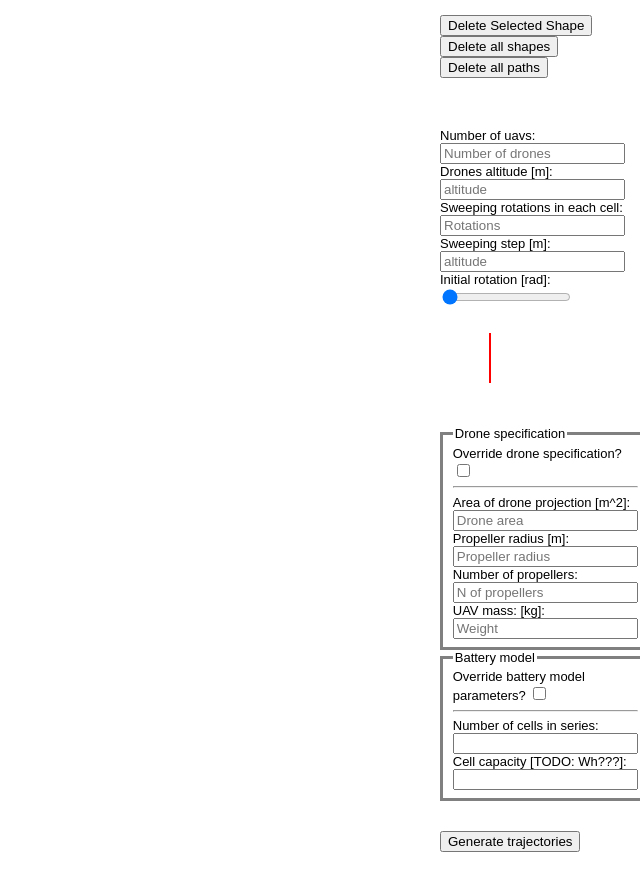
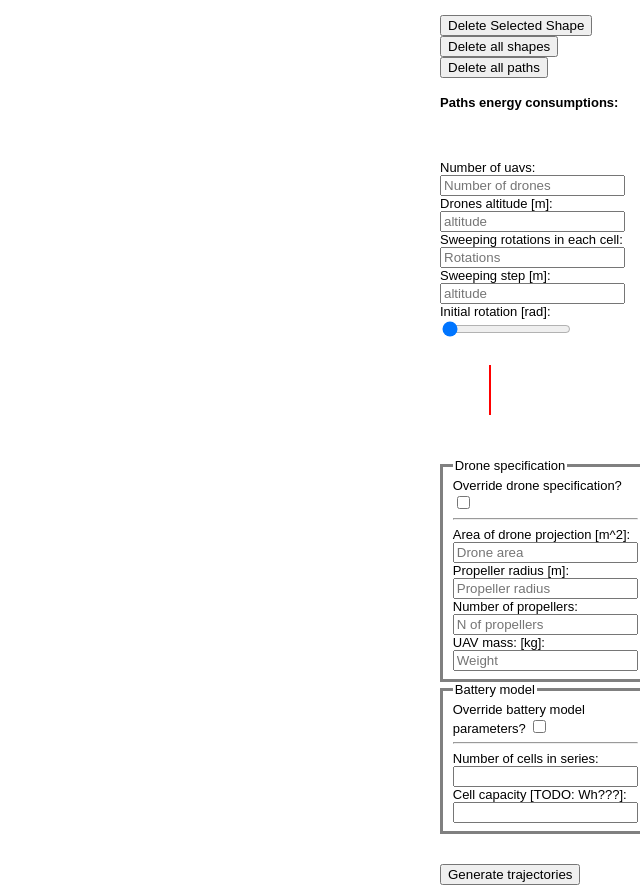
Before and after one commit to ddatsko/thesis_gui, a Flask app: page / in a window 1280 px wide. Shown: the whole page, without its empty margins (640-1280 px from the left). Before the commit the page ends 852 px from the top, so only its background shows below. Run offline with Flask 2, Linux system fonts and the light colour scheme; some libraries are stand-ins or nearby versions.

Commit message:
Showing energy consumptions

```diff
--- a/app.py
+++ b/app.py
@@ -14,7 +14,9 @@ def generate_drones_paths(generate_req) -> GeneratePathsResponse or None:
     if not res.success:
         return json.dumps({"success": False, "res": res.message})
     else:
-        return json.dumps({"success": True, "res": [[(p.position.y, p.position.x) for p in path.list] for path in res.paths_gps]})
+        return json.dumps({"success": True,
+                            "path": [[(p.position.y, p.position.x) for p in path.list] for path in res.paths_gps],
+                            "energy": res.energy_consumptions})
 
 
 
@@ -55,7 +57,6 @@ def generate_trajectories():
             generate_req.battery_number_of_cells = int(json_data["cells-in-series"] or 0)
 
         res = generate_drones_paths(generate_req)
-        print(res)
         return res, 200
     except Exception as e:
         return f"Error: {e}", 500
--- a/templates/google.html
+++ b/templates/google.html
@@ -42,6 +42,17 @@
         border: grey solid medium;
         margin-right: 10px;
         margin-left: 0;
+      }
+
+      .color-marker {
+        display: inline-block;
+        width: 10px;
+        height: 10px;
+        border: 0;
+      }
+
+      ul {
+        list-style: none;
       }
 
       #delete-button {
@@ -311,6 +322,16 @@
           add_one_path(paths[i], colors[i]);
         }
       }
+      var cons;
+      function update_energy_consumptions(consumptions) {
+        cons = consumptions;
+        let colors = get_distinguishable_colors(consumptions.length);
+        let list = document.getElementById("power-consumptions");
+        list.innerHTML = "";
+        for (let i = 0; i < consumptions.length; ++i) {
+          list.innerHTML += `<li> <div class="color-marker" style="background-color: ${colors[i]}"></div> ${consumptions[i].toFixed(2)}</li>`
+        }
+      }
 
 
       function generate_trajectories(e) {
@@ -389,7 +410,6 @@
           body: JSON.stringify(value),
         });
         fetch(req).then(response => {
-          console.log(response);
           if (response.status != 200) {
             response.text().then(text => {alert(text)});
             throw new Error();
@@ -397,13 +417,16 @@
             return response.json();
           }
         }).then(data => {
+          console.log(data);
           if (data.success != true) {
             alert(`Error while generating paths: ${data.message}`);
             return;
           }
-          draw_paths_on_map(data.res);
+          draw_paths_on_map(data.path);
+          update_energy_consumptions(data.energy);
+
         }).catch(er => {})
-        return false;
+        return;
       }
 
 
@@ -416,6 +439,14 @@
         <button id="delete-button">Delete Selected Shape</button>
         <button id="delete-all-button">Delete all shapes</button>
         <button id="delete-all-paths" onclick="clear_paths_from_map()">Delete all paths</button>
+        <div>
+          <h4>
+            Paths energy consumptions:
+            <ul id="power-consumptions">
+
+            </ul>
+          </h4>
+        </div>
         <form onsubmit="generate_trajectories(event)"  method="post" id="path-planning-settings">
           <label for="n-uavs">Number of uavs: </label> <input type="number" min="0" step="1" placeholder="Number of drones" id="n-uavs" name="n-uavs"  required>
           <label for="altitude">Drones altitude [m]: </label> <input type="number" min="1" step="1" placeholder="altitude" id="altitude" name="altitude"  required>
@@ -437,10 +468,10 @@
             <legend>Drone specification</legend>
             <label for="override-drone-spec">Override drone specification? </label> <input type="checkbox" id="override-drone-spec" name="override-drone-spec">
             <hr>
-            <label for="uav-area">Area of drone projection [m^2]: </label> <input type="number" min="0" placeholder="Drone area" id="uav-area" name="uav-area">
-            <label for="propeller-radius"> Propeller radius [m]: </label><input type="number" min="0" placeholder="Propeller radius" id="propeller-radius" name="propeller-radius">
+            <label for="uav-area">Area of drone projection [m^2]: </label> <input type="number" min="0" step="any" placeholder="Drone area" id="uav-area" name="uav-area">
+            <label for="propeller-radius"> Propeller radius [m]: </label><input type="number" min="0" step="any" placeholder="Propeller radius" id="propeller-radius" name="propeller-radius">
             <label for="n-propellers"> Number of propellers: </label><input type="number" min="1" step="1" placeholder="N of propellers" id="n-propellers" name="n-propellers">
-            <label for="uav-mass">UAV mass: [kg]: </label> <input type="number" min="0.01" step="0.01" placeholder="Weight" id="uav-mass" name="uav-mass">
+            <label for="uav-mass">UAV mass: [kg]: </label> <input type="number" min="0.01" step="any" placeholder="Weight" id="uav-mass" name="uav-mass">
           </fieldset>
 
           <fieldset>
```
